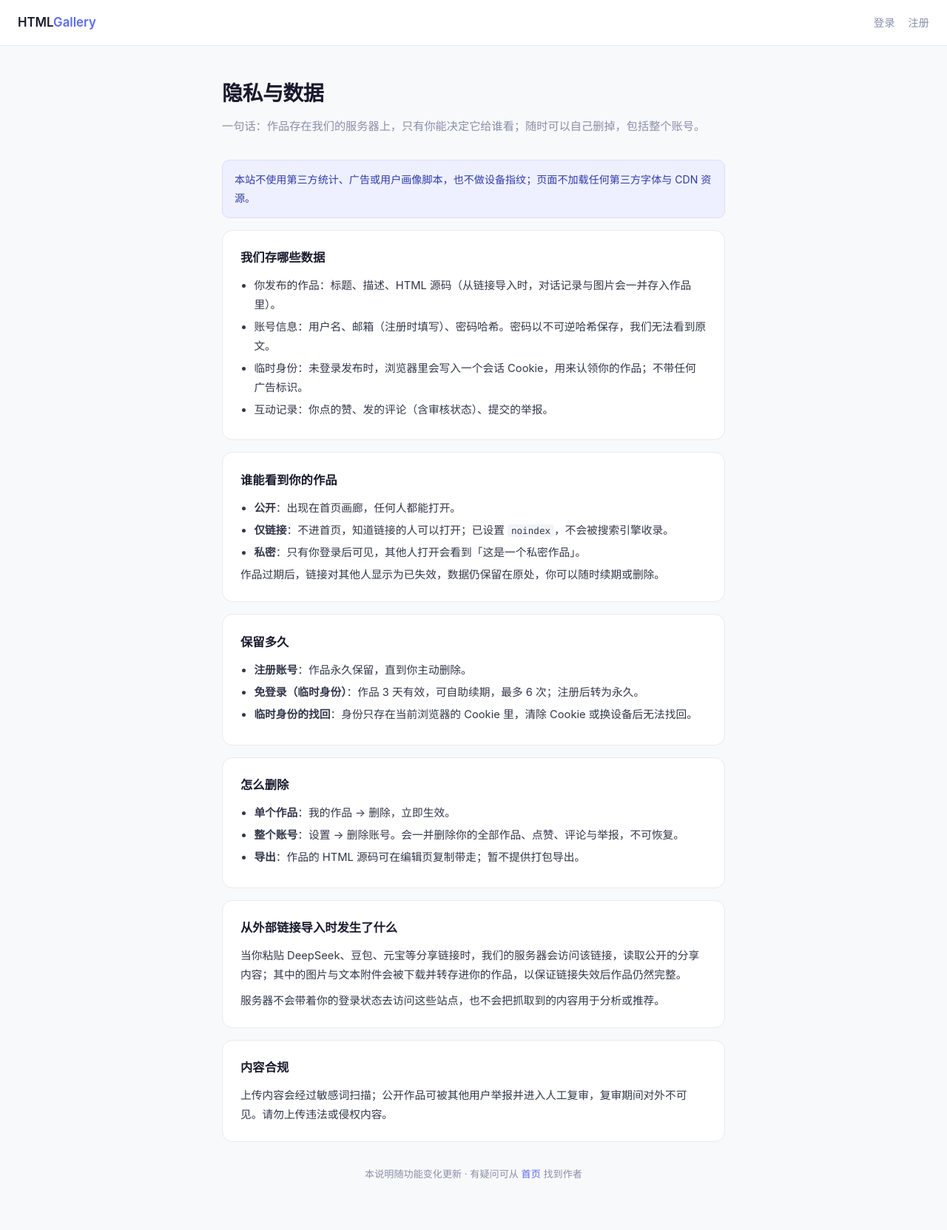
After one commit to tojoevan/html-gallery, a Flask app: page /privacy in a window 1280 px wide. The commit adds this page. Shown: the whole page at 74% size. Run offline with Flask 2, Linux system fonts and the light colour scheme; some libraries are stand-ins or nearby versions.

Commit message:
fix: 修掉 slug 串页与无限续期，补齐隐私页、删账号与对话保真
- /p/<slug> 原按 ORDER BY id LIMIT 1 取第一条：slug 只在用户内唯一，跨用户同名
  时访客会被带到别人的作品。改为「显式 handle → ?u= → 作者自己 → 全站唯一」，
  命中多条时明确报「链接有歧义」而不是静默选一条；卡片/看板/审核页链接统一
  带作者标识，/view 同步支持
- 游客续期增加额度：新增 renew_count，最多续 6 次（约 3 周），用尽后引导注册；
  一键续期同样受额度约束，看板显示「续期已用完」而非继续给按钮
- 元宝对话补全：deepSearchAgent 思考块原先整块丢弃（正文只剩结论，观感像
  抓取不全），改为折叠展示并限 4000 字；.html/.md 等文本附件下载后内联成
  data URI，标签从死链变为可下载（pdf/zip 仍只保留标签）
- 新增 /privacy 隐私与数据页，说明存什么/谁能看/保留多久/怎么删；设置页新增
  删除账号（注册验密码、游客键入 DELETE 确认），级联清掉作品、点赞、评论、举报
- 设置页按身份区分：游客隐藏修改密码与邮箱表单，改显示注册引导
- 作品页作者显示公开标识，不再泄露登录用户名
- 移除 Google Fonts 外链（国内常加载失败并阻塞首屏），统一系统字体栈
- 测试：expiry 68 项（+22：slug 消歧、续期额度、隐私页、删账号）、
  link_import 98 项（+10：思考折叠/转义/截断、文本附件内联）

```diff
--- a/app.py
+++ b/app.py
@@ -212,6 +212,9 @@ def migrate_db():
             # 兜底：写入过 is_public 但未同步 visibility 的历史行
             db.execute("""UPDATE pages SET visibility = CASE WHEN is_public=1 THEN 'public' ELSE 'private' END
                           WHERE visibility IS NULL OR visibility NOT IN ('public','unlisted','private')""")
+        # 续期次数：游客作品可续期次数有限，避免 3 天试用被无限续等于永久
+        if 'renew_count' not in page_cols:
+            db.execute('ALTER TABLE pages ADD COLUMN renew_count INTEGER NOT NULL DEFAULT 0')
 
 init_db()
 
@@ -227,6 +230,7 @@ def login_required(f):
 
 # ── 游客身份（阶段2）─────────────────────────────────────────────────────────
 TRIAL_DAYS = 3  # 匿名作品分享有效期
+RENEW_MAX_TIMES = 6  # 匿名作品最多续期次数：每次 3 天，累计约 3 周后需注册才继续保留
 
 
 def _is_guest(db, user_id):
@@ -458,7 +462,8 @@ def logout():
 @login_required
 def settings():
     db = get_db()
-    user = db.execute('SELECT id, username, email, handle, password, show_fission FROM users WHERE id=?', (session['user_id'],)).fetchone()
+    user = db.execute('SELECT id, username, email, handle, password, show_fission, is_guest FROM users WHERE id=?', (session['user_id'],)).fetchone()
+    is_guest = bool(user['is_guest']) if user else False
 
     if request.method == 'POST':
         action = request.form.get('action')
@@ -478,7 +483,7 @@ def settings():
             elif db.execute('SELECT id FROM users WHERE handle=? AND id!=?', (handle, session['user_id'])).fetchone():
                 error = '公开标识已被占用'
             if error:
-                return render_template('settings.html', user=user, error=error)
+                return render_template('settings.html', user=user, error=error, is_guest=is_guest)
             db.execute('UPDATE users SET handle=? WHERE id=?', (handle, session['user_id']))
             db.commit()
             flash('公开标识已更新')
@@ -495,7 +500,7 @@ def settings():
                 error = '密码错误'
 
             if error:
-                return render_template('settings.html', user=user, error=error)
+                return render_template('settings.html', user=user, error=error, is_guest=is_guest)
 
             if email and '@' not in email:
                 error = '邮箱格式不正确'
@@ -504,7 +509,7 @@ def settings():
                 db.commit()
                 flash('邮箱已更新')
                 return redirect(url_for('settings'))
-            return render_template('settings.html', user=user, error=error)
+            return render_template('settings.html', user=user, error=error, is_guest=is_guest)
 
         elif action == 'change_password':
             old_password = request.form.get('old_password')
@@ -524,9 +529,9 @@ def settings():
                 db.commit()
                 flash('密码已修改')
                 return redirect(url_for('settings'))
-            return render_template('settings.html', user=user, error=error)
+            return render_template('settings.html', user=user, error=error, is_guest=is_guest)
 
-    return render_template('settings.html', user=user)
+    return render_template('settings.html', user=user, is_guest=is_guest)
 
 # ── Dashboard ─────────────────────────────────────────────────────────────────
 
@@ -535,7 +540,8 @@ def settings():
 def dashboard():
     db = get_db()
     rows = db.execute(
-        'SELECT * FROM pages WHERE user_id=? ORDER BY updated DESC',
+        'SELECT p.*, u.handle FROM pages p JOIN users u ON u.id=p.user_id'
+        ' WHERE p.user_id=? ORDER BY p.updated DESC',
         (session['user_id'],)
     ).fetchall()
     pages = []
@@ -551,6 +557,7 @@ def dashboard():
             except (ValueError, TypeError):
                 item['days_left'] = None
             item['hours_left'] = _hours_left(row)
+        item['renew_left'] = _renew_left(row) if item.get('share_expires_at') else None
         pages.append(item)
     # 到期提醒窗口：24 小时内到期；已过期的也纳入（提示是「已失效」而不是「将到期」）
     expiring = [p for p in pages
@@ -578,20 +585,33 @@ def _extend_expiry(user_id, db, page_id):
         except (ValueError, TypeError):
             pass
     expiry = (base + timedelta(days=TRIAL_DAYS)).isoformat()
-    db.execute('UPDATE pages SET share_expires_at=?, updated=? WHERE id=?',
+    db.execute('UPDATE pages SET share_expires_at=?, updated=?, renew_count=COALESCE(renew_count,0)+1'
+               ' WHERE id=?',
                (expiry, now.isoformat(), page_id))
     return expiry
+
+
+def _renew_left(page):
+    """该作品还剩几次续期额度；非游客作品（永久）返回 None。"""
+    if not page['share_expires_at']:
+        return None
+    used = page['renew_count'] if 'renew_count' in page.keys() else 0
+    return max(0, RENEW_MAX_TIMES - (used or 0))
 
 
 @app.route('/renew/<int:page_id>', methods=['POST'])
 @login_required
 def renew_page(page_id):
-    """匿名作品续期 3 天；注册/管理员作品永久无需续期。"""
+    """匿名作品续期 3 天；注册/管理员作品永久无需续期，游客续期有次数上限。"""
     db = get_db()
     page = db.execute('SELECT * FROM pages WHERE id=?', (page_id,)).fetchone()
     if not page or page['user_id'] != session['user_id']:
         abort(403)
     if not page['share_expires_at']:
+        return redirect(url_for('dashboard'))
+    if _renew_left(page) == 0:
+        flash('这个作品的免登录续期次数已用完（共 %d 次）。注册账号后作品永久保留。'
+              % RENEW_MAX_TIMES)
         return redirect(url_for('dashboard'))
     if _expiry_for(session['user_id'], db):
         _extend_expiry(session['user_id'], db, page_id)
@@ -602,17 +622,27 @@ def renew_page(page_id):
 @app.route('/renew_all', methods=['POST'])
 @login_required
 def renew_all_expiring():
-    """一键续期：把 24 小时内到期的作品统一延后 3 天。"""
+    """一键续期：把 24 小时内到期的作品统一延后 3 天（受续期额度限制）。"""
     db = get_db()
     if _expiry_for(session['user_id'], db):
         rows = db.execute(
-            'SELECT id, share_expires_at FROM pages WHERE user_id=? AND share_expires_at IS NOT NULL',
+            'SELECT * FROM pages WHERE user_id=? AND share_expires_at IS NOT NULL',
             (session['user_id'],)
         ).fetchall()
+        renewed = used_up = 0
         for row in rows:
-            if _hours_left(row) is not None and _hours_left(row) <= EXPIRY_WARN_HOURS:
-                _extend_expiry(session['user_id'], db, row['id'])
+            if _hours_left(row) is None or _hours_left(row) > EXPIRY_WARN_HOURS:
+                continue
+            if _renew_left(row) == 0:
+                used_up += 1
+                continue
+            _extend_expiry(session['user_id'], db, row['id'])
+            renewed += 1
         db.commit()
+        if renewed:
+            flash('已为 %d 个作品各延长 %d 天。' % (renewed, TRIAL_DAYS))
+        if used_up:
+            flash('%d 个作品已达免登录续期上限，注册账号后可永久保留。' % used_up)
     return redirect(url_for('dashboard'))
 
 # ── Create / Edit ─────────────────────────────────────────────────────────────
@@ -716,6 +746,54 @@ def delete_page(page_id):
     db.commit()
     return redirect(url_for('dashboard'))
 
+
+@app.route('/privacy')
+def privacy():
+    """隐私与数据说明：存什么、谁能看、保留多久、怎么删。"""
+    return render_template('privacy.html')
+
+
+@app.route('/delete_account', methods=['POST'])
+@login_required
+def delete_account():
+    """注销账号：连同作品、点赞、评论、举报一并删除，不可恢复。
+
+    注册用户需验证密码；游客账号没有可用密码（注册时随机生成、用户并不知晓），
+    因此只要求键入 DELETE 确认，避免临时身份的数据无法删除。
+    """
+    db = get_db()
+    uid = session['user_id']
+    user = db.execute('SELECT * FROM users WHERE id=?', (uid,)).fetchone()
+    if not user:
+        session.clear()
+        return redirect(url_for('index'))
+    if user['is_admin']:
+        flash('管理员账号不能在此自助删除')
+        return redirect(url_for('settings'))
+    if (request.form.get('confirm') or '').strip().upper() != 'DELETE':
+        flash('请在确认框内输入 DELETE 后再提交')
+        return redirect(url_for('settings'))
+    if not user['is_guest'] and not check_password_hash(
+            user['password'], request.form.get('password') or ''):
+        flash('密码错误，账号未删除')
+        return redirect(url_for('settings'))
+
+    page_ids = [r['id'] for r in db.execute('SELECT id FROM pages WHERE user_id=?', (uid,))]
+    if page_ids:
+        marks = ','.join('?' * len(page_ids))
+        db.execute('DELETE FROM likes WHERE page_id IN (%s)' % marks, page_ids)
+        db.execute('DELETE FROM comments WHERE page_id IN (%s)' % marks, page_ids)
+        db.execute('DELETE FROM reports WHERE page_id IN (%s)' % marks, page_ids)
+    db.execute('DELETE FROM likes WHERE user_id=?', (uid,))
+    db.execute('DELETE FROM comments WHERE user_id=?', (uid,))
+    db.execute('DELETE FROM reports WHERE reporter_id=?', (uid,))
+    db.execute('DELETE FROM pages WHERE user_id=?', (uid,))
+    db.execute('DELETE FROM users WHERE id=?', (uid,))
+    db.commit()
+    session.clear()
+    flash('账号与全部作品已删除')
+    return redirect(url_for('index'))
+
 # ── Preview ───────────────────────────────────────────────────────────────────
 
 def _can_access(page):
@@ -736,20 +814,47 @@ def _can_access(page):
     return True
 
 
+AMBIGUOUS_SLUG = 'ambiguous-slug'
+
+
 def _page_or_403(slug, handle=None):
+    """按 slug 定位作品。
+
+    slug 只在「同一用户内」唯一，不同用户可以有同名作品。所以裸 /p/<slug>
+    必须消歧，不能像以前那样 ORDER BY id LIMIT 1 直接取最早一条——那会
+    把访客带到别人的作品上去。优先级：
+      1. 显式 handle（/<handle>/<slug>）
+      2. 查询串 ?u=<handle>（卡片链接自带，最常用）
+      3. 当前登录者自己的作品
+      4. 全站唯一
+      5. 仍有多条 → 明确报歧义，交给错误页提示改用完整链接
+    """
     db = get_db()
     if handle is None:
+        handle = (request.args.get('u') or '').strip().lower() or None
+    if handle:
         page = db.execute(
-            'SELECT p.*, u.username, u.handle FROM pages p JOIN users u ON p.user_id=u.id WHERE p.slug=? ORDER BY p.id LIMIT 1',
-            (slug,)
-        ).fetchone()
-    else:
-        page = db.execute(
-            'SELECT p.*, u.username, u.handle FROM pages p JOIN users u ON p.user_id=u.id WHERE u.handle=? AND p.slug=?',
+            'SELECT p.*, u.username, u.handle FROM pages p JOIN users u ON p.user_id=u.id'
+            ' WHERE u.handle=? AND p.slug=?',
             (handle, slug)
         ).fetchone()
-    if not page:
-        abort(404)
+        if not page:
+            abort(404)
+    else:
+        rows = db.execute(
+            'SELECT p.*, u.username, u.handle FROM pages p JOIN users u ON p.user_id=u.id'
+            ' WHERE p.slug=? ORDER BY p.id',
+            (slug,)
+        ).fetchall()
+        if not rows:
+            abort(404)
+        if len(rows) > 1:
+            me = session.get('user_id')
+            mine = [r for r in rows if r['user_id'] == me] if me else []
+            rows = mine or rows
+        if len(rows) > 1:
+            abort(404, description=AMBIGUOUS_SLUG)
+        page = rows[0]
     is_owner = 'user_id' in session and session['user_id'] == page['user_id']
     is_admin = 'user_id' in session and _is_admin(session['user_id'])
     # 审核未通过/待复审：对外一律 404（不暴露存在），作者与管理员仍可见
@@ -780,10 +885,27 @@ def forbidden(error):
 
 @app.errorhandler(404)
 def not_found(error):
+    """404 统一落地到品牌化页面；slug 撞名时给出「链接有歧义」的专门说明。"""
+    if getattr(error, 'description', '') == AMBIGUOUS_SLUG:
+        return render_template(
+            'error.html', code=404, title='链接有歧义',
+            message='这个地址对应多份同名作品，无法确定是哪一份。'
+                    '请使用完整的分享链接（形如 /作者标识/作品名称），或从首页重新点入。',
+            show_login=False), 404
     return render_template(
         'error.html', code=404, title='页面不存在',
         message='链接可能已删除、拼写有误，或作品尚未通过审核。',
         show_login=False), 404
+
+
+@app.template_global()
+def page_url(page, **kwargs):
+    """作品页面链接：始终带上作者标识 (?u=handle)，避免跨用户同名作品串页。"""
+    try:
+        handle = page['handle']
+    except (KeyError, IndexError):
+        handle = None
+    return url_for('preview', slug=page['slug'], u=handle, **kwargs)
 
 
 def _owner_expiry_ctx(page):
--- a/templates/auth.html
+++ b/templates/auth.html
@@ -5,8 +5,6 @@
 <meta name="viewport" content="width=device-width, initial-scale=1.0">
 <title>{{ '登录' if mode == 'login' else '注册' }} - HTML Gallery</title>
 <link rel="icon" type="image/svg+xml" href="/static/favicon.svg">
-<link rel="preconnect" href="https://fonts.googleapis.com">
-<link href="https://fonts.googleapis.com/css2?family=Inter:wght@400;500;600&display=swap" rel="stylesheet">
 <style>
   *, *::before, *::after { box-sizing: border-box; margin: 0; padding: 0; }
   :root {
@@ -19,7 +17,7 @@
     --radius: 12px;
   }
   body {
-    font-family: 'Inter', -apple-system, sans-serif;
+    font-family: -apple-system, BlinkMacSystemFont, 'Segoe UI', 'PingFang SC', 'Hiragino Sans GB', 'Microsoft YaHei', sans-serif;
     background: var(--bg);
     color: var(--text);
     min-height: 100vh;
--- a/templates/editor.html
+++ b/templates/editor.html
@@ -5,8 +5,6 @@
 <meta name="viewport" content="width=device-width, initial-scale=1.0">
 <title>{{ '编辑' if mode == 'edit' else '新建' }}页面 - HTML Gallery</title>
 <link rel="icon" type="image/svg+xml" href="/static/favicon.svg">
-<link rel="preconnect" href="https://fonts.googleapis.com">
-<link href="https://fonts.googleapis.com/css2?family=Inter:wght@400;500;600&family=JetBrains+Mono:wght@400&display=swap" rel="stylesheet">
 <style>
   *, *::before, *::after { box-sizing: border-box; margin: 0; padding: 0; }
   :root {
@@ -19,7 +17,7 @@
     --accent-light: #eef0ff;
   }
   body {
-    font-family: 'Inter', -apple-system, sans-serif;
+    font-family: -apple-system, BlinkMacSystemFont, 'Segoe UI', 'PingFang SC', 'Hiragino Sans GB', 'Microsoft YaHei', sans-serif;
     background: var(--bg);
     color: var(--text);
     min-height: 100vh;
@@ -81,7 +79,7 @@
   .editor-textarea {
     flex: 1; padding: 1rem;
     border: none; resize: none;
-    font-family: 'JetBrains Mono', monospace; font-size: .9rem;
+    font-family: ui-monospace, SFMono-Regular, Menlo, Consolas, monospace; font-size: .9rem;
     line-height: 1.6;
   }
   .editor-textarea:focus { outline: none; }
--- a/templates/preview.html
+++ b/templates/preview.html
@@ -21,8 +21,6 @@
 <meta name="twitter:description" content="{{ meta_desc | truncate(110, true, '…') }}">
 <meta name="twitter:image" content="{{ site_url }}/static/og-default.png">
 <link rel="icon" type="image/svg+xml" href="/static/favicon.svg">
-<link rel="preconnect" href="https://fonts.googleapis.com">
-<link href="https://fonts.googleapis.com/css2?family=Inter:wght@400;500;600&display=swap" rel="stylesheet">
 <style>
   *, *::before, *::after { box-sizing: border-box; margin: 0; padding: 0; }
   :root {
@@ -35,7 +33,7 @@
     --accent-light: #eef0ff;
   }
   body {
-    font-family: 'Inter', -apple-system, sans-serif;
+    font-family: -apple-system, BlinkMacSystemFont, 'Segoe UI', 'PingFang SC', 'Hiragino Sans GB', 'Microsoft YaHei', sans-serif;
     background: var(--bg);
     color: var(--text);
     min-height: 100vh;
@@ -187,7 +185,7 @@
     <span class="nav-title" title="{{ meta_desc | truncate(110, true, '…') }}">{{ page.title }}</span>
     {% if visibility == 'private' %}<span class="nav-private">私密</span>
     {% elif visibility == 'unlisted' %}<span class="nav-unlisted">仅持链接可见</span>{% endif %}
-    <span class="nav-author">by {{ page.username }}</span>
+    <span class="nav-author">by {{ page.handle or page.username }}</span>
   </div>
   <div class="nav-links">
     <button class="like-btn" id="likeBtn" onclick="toggleLike()" title="点赞">
--- /dev/null
+++ b/templates/privacy.html
@@ -0,0 +1,156 @@
+<!DOCTYPE html>
+<html lang="zh-CN">
+<head>
+<meta charset="UTF-8">
+<meta name="viewport" content="width=device-width, initial-scale=1.0">
+<title>隐私与数据 · HTML Gallery</title>
+<meta name="description" content="HTML Gallery 存哪些数据、谁能看到、保留多久、怎么删除。">
+<link rel="canonical" href="{{ site_url }}/privacy">
+<meta name="robots" content="index,follow">
+<link rel="icon" type="image/svg+xml" href="/static/favicon.svg">
+<style>
+  *, *::before, *::after { box-sizing: border-box; margin: 0; padding: 0; }
+
+  :root {
+    --bg: #f8f9fb;
+    --surface: #ffffff;
+    --border: #e8eaed;
+    --text: #1a1a2e;
+    --muted: #8a8fa8;
+    --accent: #5b6af0;
+    --accent-light: #eef0ff;
+    --radius: 14px;
+  }
+
+  body {
+    font-family: -apple-system, BlinkMacSystemFont, 'Segoe UI', 'PingFang SC',
+                 'Hiragino Sans GB', 'Microsoft YaHei', sans-serif;
+    background: var(--bg); color: var(--text);
+    line-height: 1.75; -webkit-font-smoothing: antialiased;
+  }
+
+  nav {
+    display: flex; align-items: center; justify-content: space-between;
+    padding: 1rem 1.5rem; background: var(--surface);
+    border-bottom: 1px solid var(--border);
+  }
+  .nav-brand {
+    font-size: 1.05rem; font-weight: 600; color: var(--text); text-decoration: none;
+  }
+  .nav-brand span { color: var(--accent); }
+  .nav-links { display: flex; align-items: center; gap: 1.1rem; }
+  .nav-links a { color: var(--muted); text-decoration: none; font-size: .9rem; }
+  .nav-links a:hover { color: var(--text); }
+
+  .wrap { max-width: 720px; margin: 0 auto; padding: 2.5rem 1.25rem 4rem; }
+
+  h1 { font-size: 1.75rem; letter-spacing: -.02em; margin-bottom: .4rem; }
+  .lead { color: var(--muted); font-size: .95rem; margin-bottom: 2rem; text-wrap: pretty; }
+
+  section {
+    background: var(--surface); border: 1px solid var(--border);
+    border-radius: var(--radius); padding: 1.4rem 1.5rem; margin-bottom: 1rem;
+  }
+  h2 { font-size: 1.02rem; margin-bottom: .7rem; }
+  p, li { font-size: .92rem; color: #33374a; }
+  p + p { margin-top: .6rem; }
+  ul { margin: .5rem 0 0 1.15rem; }
+  li { margin: .28rem 0; }
+  code {
+    font-family: ui-monospace, SFMono-Regular, Menlo, monospace;
+    font-size: .86em; background: #f3f4f8; padding: .1em .38em; border-radius: 4px;
+  }
+  .note {
+    background: var(--accent-light); border: 1px solid #d8ddff;
+    color: #2f3ba8; border-radius: 10px; padding: .85rem 1rem;
+    font-size: .88rem; margin-bottom: 1rem;
+  }
+  .foot { color: var(--muted); font-size: .82rem; text-align: center; margin-top: 2rem; }
+  .foot a { color: var(--accent); text-decoration: none; }
+
+  @media (max-width: 600px) {
+    .wrap { padding: 1.75rem 1rem 3rem; }
+    section { padding: 1.15rem 1.1rem; }
+    h1 { font-size: 1.45rem; }
+  }
+</style>
+</head>
+<body>
+
+<nav>
+  <a class="nav-brand" href="{{ url_for('index') }}">HTML<span>Gallery</span></a>
+  <div class="nav-links">
+    {% if session.user_id %}
+      <a href="{{ url_for('dashboard') }}">我的作品</a>
+      <a href="{{ url_for('settings') }}">设置</a>
+    {% else %}
+      <a href="{{ url_for('login') }}">登录</a>
+      <a href="{{ url_for('register') }}">注册</a>
+    {% endif %}
+  </div>
+</nav>
+
+<div class="wrap">
+  <h1>隐私与数据</h1>
+  <p class="lead">一句话：作品存在我们的服务器上，只有你能决定它给谁看；随时可以自己删掉，包括整个账号。</p>
+
+  <div class="note">
+    本站不使用第三方统计、广告或用户画像脚本，也不做设备指纹；页面不加载任何第三方字体与 CDN 资源。
+  </div>
+
+  <section>
+    <h2>我们存哪些数据</h2>
+    <ul>
+      <li>你发布的作品：标题、描述、HTML 源码（从链接导入时，对话记录与图片会一并存入作品里）。</li>
+      <li>账号信息：用户名、邮箱（注册时填写）、密码哈希。密码以不可逆哈希保存，我们无法看到原文。</li>
+      <li>临时身份：未登录发布时，浏览器里会写入一个会话 Cookie，用来认领你的作品；不带任何广告标识。</li>
+      <li>互动记录：你点的赞、发的评论（含审核状态）、提交的举报。</li>
+    </ul>
+  </section>
+
+  <section>
+    <h2>谁能看到你的作品</h2>
+    <ul>
+      <li><strong>公开</strong>：出现在首页画廊，任何人都能打开。</li>
+      <li><strong>仅链接</strong>：不进首页，知道链接的人可以打开；已设置 <code>noindex</code>，不会被搜索引擎收录。</li>
+      <li><strong>私密</strong>：只有你登录后可见，其他人打开会看到「这是一个私密作品」。</li>
+    </ul>
+    <p>作品过期后，链接对其他人显示为已失效，数据仍保留在原处，你可以随时续期或删除。</p>
+  </section>
+
+  <section>
+    <h2>保留多久</h2>
+    <ul>
+      <li><strong>注册账号</strong>：作品永久保留，直到你主动删除。</li>
+      <li><strong>免登录（临时身份）</strong>：作品 3 天有效，可自助续期，最多 6 次；注册后转为永久。</li>
+      <li><strong>临时身份的找回</strong>：身份只存在当前浏览器的 Cookie 里，清除 Cookie 或换设备后无法找回。</li>
+    </ul>
+  </section>
+
+  <section>
+    <h2>怎么删除</h2>
+    <ul>
+      <li><strong>单个作品</strong>：我的作品 → 删除，立即生效。</li>
+      <li><strong>整个账号</strong>：设置 → 删除账号。会一并删除你的全部作品、点赞、评论与举报，不可恢复。</li>
+      <li><strong>导出</strong>：作品的 HTML 源码可在编辑页复制带走；暂不提供打包导出。</li>
+    </ul>
+  </section>
+
+  <section>
+    <h2>从外部链接导入时发生了什么</h2>
+    <p>当你粘贴 DeepSeek、豆包、元宝等分享链接时，我们的服务器会访问该链接，读取公开的分享内容；其中的图片与文本附件会被下载并转存进你的作品，以保证链接失效后作品仍然完整。</p>
+    <p>服务器不会带着你的登录状态去访问这些站点，也不会把抓取到的内容用于分析或推荐。</p>
+  </section>
+
+  <section>
+    <h2>内容合规</h2>
+    <p>上传内容会经过敏感词扫描；公开作品可被其他用户举报并进入人工复审，复审期间对外不可见。请勿上传违法或侵权内容。</p>
+  </section>
+
+  <p class="foot">
+    本说明随功能变化更新 · 有疑问可从 <a href="{{ url_for('index') }}">首页</a> 找到作者
+  </p>
+</div>
+
+</body>
+</html>
--- a/templates/review.html
+++ b/templates/review.html
@@ -33,7 +33,7 @@
       <div class="actions">
         <button class="uphold" onclick="review({{ r.id }}, 'reject')">确认违规 · 下架</button>
         <button class="dismiss" onclick="review({{ r.id }}, 'approve')">驳回举报 · 恢复</button>
-        <a href="{{ url_for('preview', slug=r.slug) }}" target="_blank" style="padding:.45rem .5rem;">查看作品 ↗</a>
+        <a href="{{ page_url(r) }}" target="_blank" style="padding:.45rem .5rem;">查看作品 ↗</a>
       </div>
     </div>
     {% endfor %}
--- a/templates/view.html
+++ b/templates/view.html
@@ -84,7 +84,7 @@
   </div>
   {% endif %}
   {% if current_user_id == page.user_id %}
-    <a class="share-back" href="{{ url_for('preview', slug=page.slug) }}" title="返回作品管理页">← 管理</a>
+    <a class="share-back" href="{{ page_url(page) }}" title="返回作品管理页">← 管理</a>
   {% endif %}
 </body>
 </html>
```
Also changed, not shown: link_import.py (+106 -11 lines), templates/dashboard.html (+29 -10 lines), templates/index.html (+14 -6 lines), templates/settings.html (+48 -3 lines), test_expiry.py (+78 -0 lines), test_link_import.py (+61 -0 lines).
